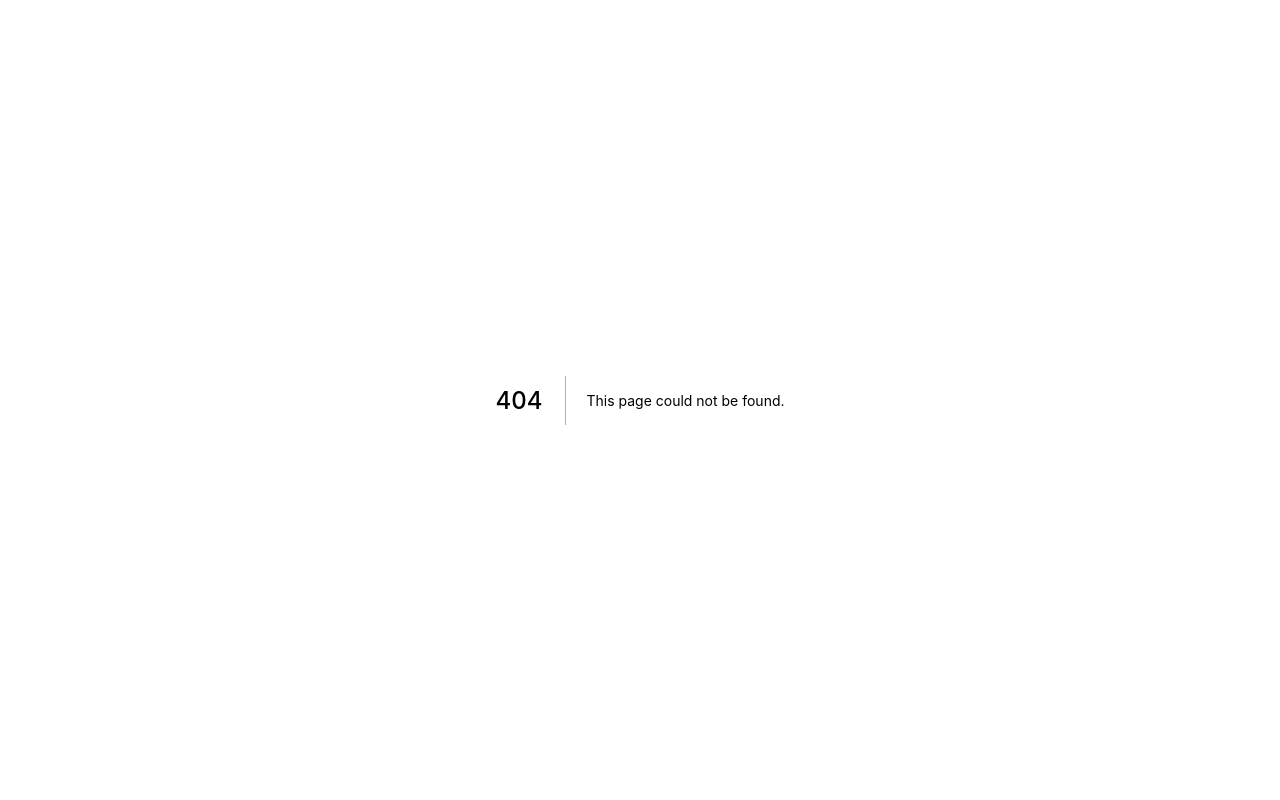
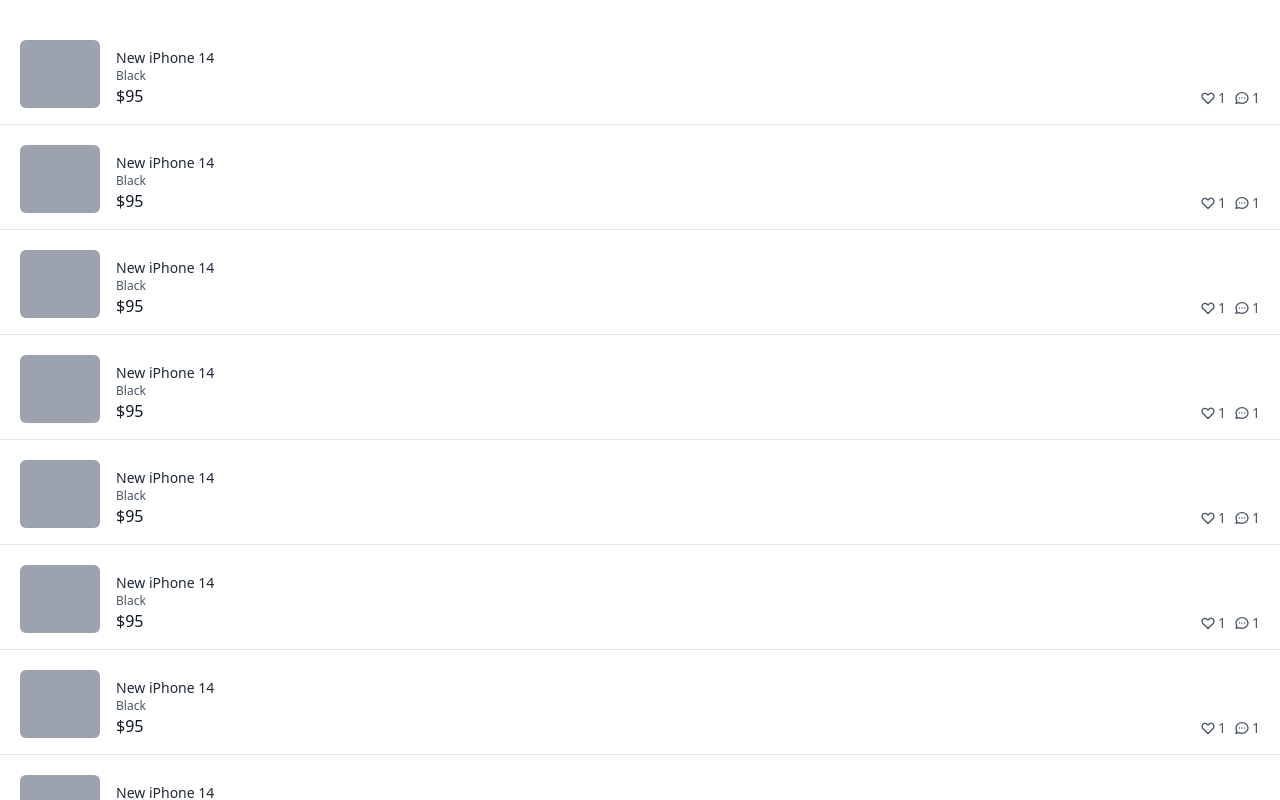
Before and after one commit to NathanJeong/carrot-market, a Next.js app: page /profile/bought in a window 1280 px wide. Before the commit this address had no page. Shown: the top 800 px of the page. Built offline with nearby package versions, Linux system fonts and the light colour scheme.

Commit message:
#3.11 Bought, Loved and Sold Page

```diff
--- /dev/null
+++ b/pages/profile/bought.tsx
@@ -0,0 +1,57 @@
+import { NextPage } from "next";
+
+const Bought: NextPage = () => {
+  return (
+    <div className="flex flex-col space-y-5 py-10">
+      {[1, 1, 1, 1, 1, 1, 1, 1, 1, 1, 1, 1].map((_, i) => (
+        <div
+          key={i}
+          className="flex border-b px-5 pb-4 cursor-pointer justify-between">
+          <div className="flex space-x-4">
+            <div className="w-20 h20 bg-gray-400 rounded-md" />
+            <div className="pt-2">
+              <h3 className="text-sm font-medium text-gray-800">
+                New iPhone 14
+              </h3>
+              <span className="text-xs text-gray-600 flex flex-col">Black</span>
+              <span className="font-medium mt-1 text-gray-900">$95</span>
+            </div>
+          </div>
+          <div className="flex space-x-2 items-end justify-end">
+            <div className="flex space-x-0.5 items-center text-sm text-gray-600">
+              <svg
+                className="w-4 h-4"
+                fill="none"
+                stroke="currentColor"
+                viewBox="0 0 24 24"
+                xmlns="http://www.w3.org/2000/svg">
+                <path
+                  strokeLinecap="round"
+                  strokeLinejoin="round"
+                  strokeWidth="2"
+                  d="M4.318 6.318a4.5 4.5 0 000 6.364L12 20.364l7.682-7.682a4.5 4.5 0 00-6.364-6.364L12 7.636l-1.318-1.318a4.5 4.5 0 00-6.364 0z"></path>
+              </svg>
+              <span>1</span>
+            </div>
+            <div className="flex space-x-0.5 items-center text-sm text-gray-600">
+              <svg
+                className="w-4 h-4"
+                fill="none"
+                stroke="currentColor"
+                viewBox="0 0 24 24"
+                xmlns="http://www.w3.org/2000/svg">
+                <path
+                  strokeLinecap="round"
+                  strokeLinejoin="round"
+                  strokeWidth="2"
+                  d="M8 12h.01M12 12h.01M16 12h.01M21 12c0 4.418-4.03 8-9 8a9.863 9.863 0 01-4.255-.949L3 20l1.395-3.72C3.512 15.042 3 13.574 3 12c0-4.418 4.03-8 9-8s9 3.582 9 8z"></path>
+              </svg>
+              <span>1</span>
+            </div>
+          </div>
+        </div>
+      ))}
+    </div>
+  );
+};
+export default Bought;
--- /dev/null
+++ b/pages/profile/loved.tsx
@@ -0,0 +1,57 @@
+import { NextPage } from "next";
+
+const Love: NextPage = () => {
+  return (
+    <div className="flex flex-col space-y-5 py-10">
+      {[1, 1, 1, 1, 1, 1, 1, 1, 1, 1, 1, 1].map((_, i) => (
+        <div
+          key={i}
+          className="flex border-b px-5 pb-4 cursor-pointer justify-between">
+          <div className="flex space-x-4">
+            <div className="w-20 h20 bg-gray-400 rounded-md" />
+            <div className="pt-2">
+              <h3 className="text-sm font-medium text-gray-800">
+                New iPhone 14
+              </h3>
+              <span className="text-xs text-gray-600 flex flex-col">Black</span>
+              <span className="font-medium mt-1 text-gray-900">$95</span>
+            </div>
+          </div>
+          <div className="flex space-x-2 items-end justify-end">
+            <div className="flex space-x-0.5 items-center text-sm text-gray-600">
+              <svg
+                className="w-4 h-4"
+                fill="none"
+                stroke="currentColor"
+                viewBox="0 0 24 24"
+                xmlns="http://www.w3.org/2000/svg">
+                <path
+                  strokeLinecap="round"
+                  strokeLinejoin="round"
+                  strokeWidth="2"
+                  d="M4.318 6.318a4.5 4.5 0 000 6.364L12 20.364l7.682-7.682a4.5 4.5 0 00-6.364-6.364L12 7.636l-1.318-1.318a4.5 4.5 0 00-6.364 0z"></path>
+              </svg>
+              <span>1</span>
+            </div>
+            <div className="flex space-x-0.5 items-center text-sm text-gray-600">
+              <svg
+                className="w-4 h-4"
+                fill="none"
+                stroke="currentColor"
+                viewBox="0 0 24 24"
+                xmlns="http://www.w3.org/2000/svg">
+                <path
+                  strokeLinecap="round"
+                  strokeLinejoin="round"
+                  strokeWidth="2"
+                  d="M8 12h.01M12 12h.01M16 12h.01M21 12c0 4.418-4.03 8-9 8a9.863 9.863 0 01-4.255-.949L3 20l1.395-3.72C3.512 15.042 3 13.574 3 12c0-4.418 4.03-8 9-8s9 3.582 9 8z"></path>
+              </svg>
+              <span>1</span>
+            </div>
+          </div>
+        </div>
+      ))}
+    </div>
+  );
+};
+export default Love;
--- /dev/null
+++ b/pages/profile/sold.tsx
@@ -0,0 +1,57 @@
+import { NextPage } from "next";
+
+const Sold: NextPage = () => {
+  return (
+    <div className="flex flex-col space-y-5 py-10">
+      {[1, 1, 1, 1, 1, 1, 1, 1, 1, 1, 1, 1].map((_, i) => (
+        <div
+          key={i}
+          className="flex border-b px-5 pb-4 cursor-pointer justify-between">
+          <div className="flex space-x-4">
+            <div className="w-20 h20 bg-gray-400 rounded-md" />
+            <div className="pt-2">
+              <h3 className="text-sm font-medium text-gray-800">
+                New iPhone 14
+              </h3>
+              <span className="text-xs text-gray-600 flex flex-col">Black</span>
+              <span className="font-medium mt-1 text-gray-900">$95</span>
+            </div>
+          </div>
+          <div className="flex space-x-2 items-end justify-end">
+            <div className="flex space-x-0.5 items-center text-sm text-gray-600">
+              <svg
+                className="w-4 h-4"
+                fill="none"
+                stroke="currentColor"
+                viewBox="0 0 24 24"
+                xmlns="http://www.w3.org/2000/svg">
+                <path
+                  strokeLinecap="round"
+                  strokeLinejoin="round"
+                  strokeWidth="2"
+                  d="M4.318 6.318a4.5 4.5 0 000 6.364L12 20.364l7.682-7.682a4.5 4.5 0 00-6.364-6.364L12 7.636l-1.318-1.318a4.5 4.5 0 00-6.364 0z"></path>
+              </svg>
+              <span>1</span>
+            </div>
+            <div className="flex space-x-0.5 items-center text-sm text-gray-600">
+              <svg
+                className="w-4 h-4"
+                fill="none"
+                stroke="currentColor"
+                viewBox="0 0 24 24"
+                xmlns="http://www.w3.org/2000/svg">
+                <path
+                  strokeLinecap="round"
+                  strokeLinejoin="round"
+                  strokeWidth="2"
+                  d="M8 12h.01M12 12h.01M16 12h.01M21 12c0 4.418-4.03 8-9 8a9.863 9.863 0 01-4.255-.949L3 20l1.395-3.72C3.512 15.042 3 13.574 3 12c0-4.418 4.03-8 9-8s9 3.582 9 8z"></path>
+              </svg>
+              <span>1</span>
+            </div>
+          </div>
+        </div>
+      ))}
+    </div>
+  );
+};
+export default Sold;
```
Also changed, not shown: pages/profile/index.tsx (renamed from pages/profile.tsx).
